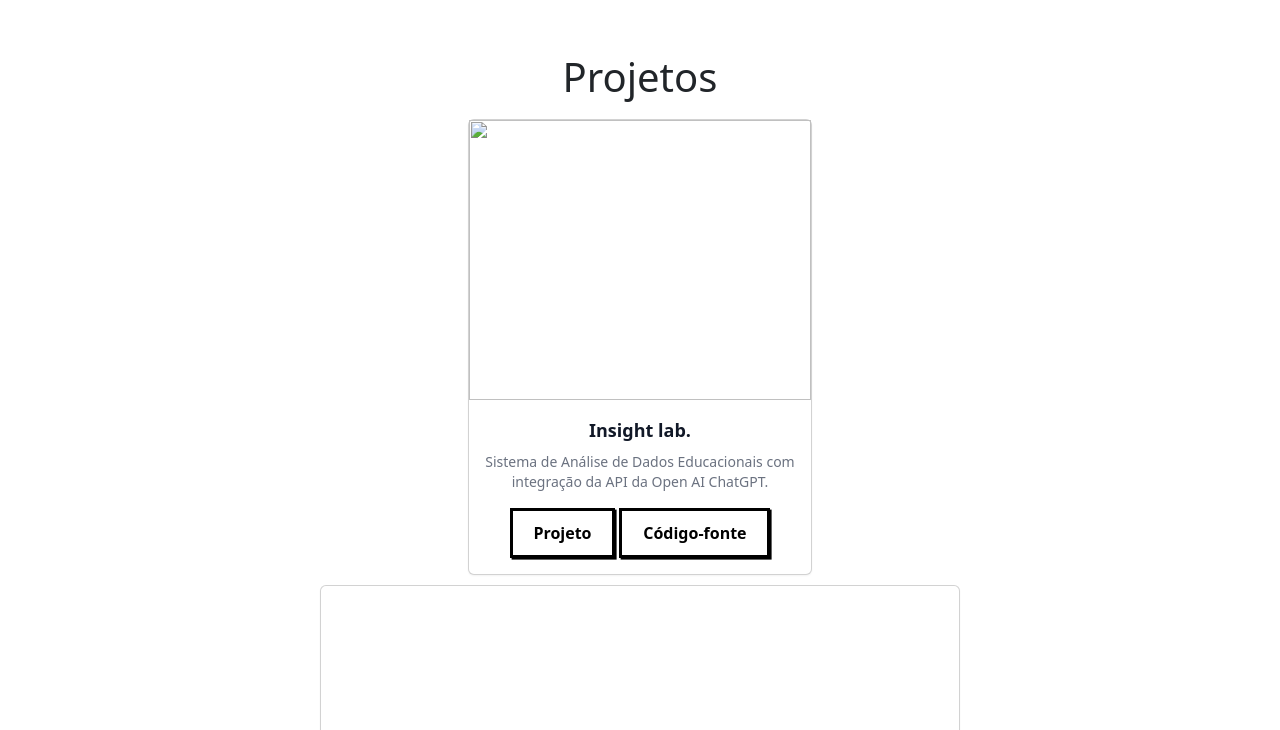
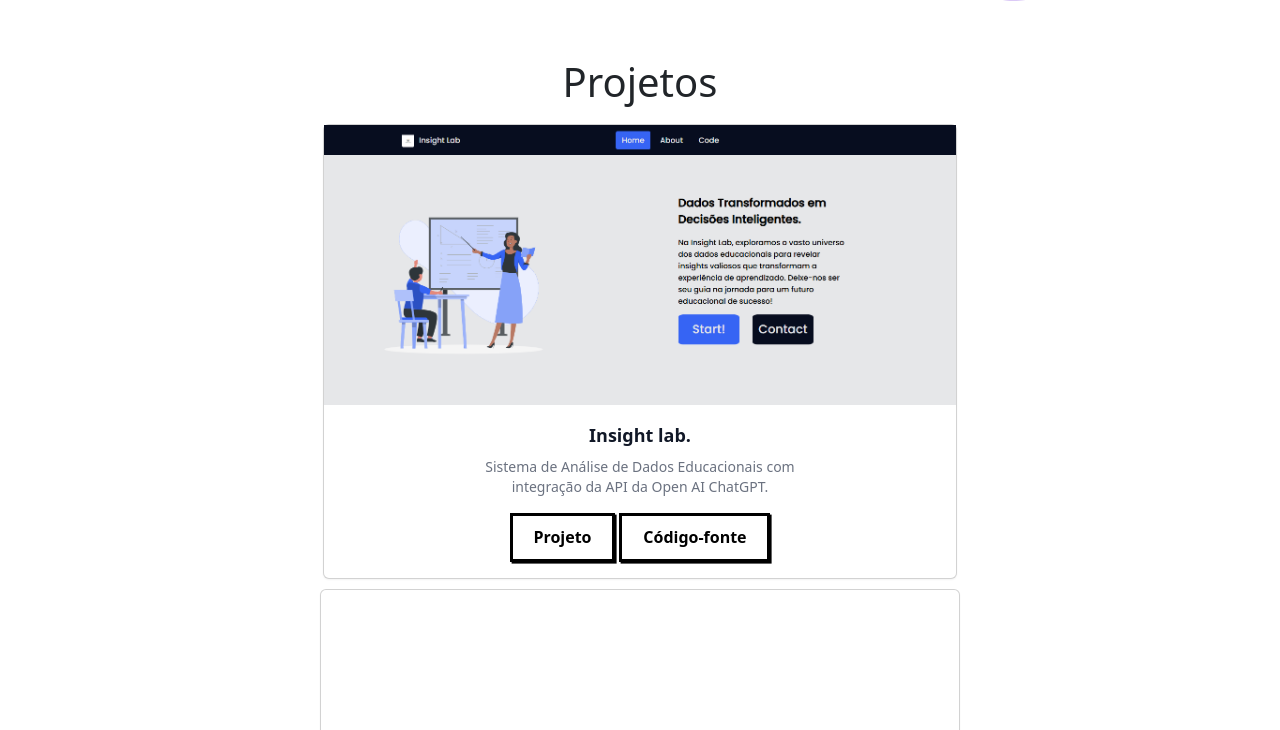
Before and after one commit to Peumariano/Portfolio, a plain HTML site: page index.html in a window 1280 px wide. Shown: the part 1270-2000 px from the top of the page. Drawn offline with nearby package versions, Linux system fonts and the light colour scheme; the site is published under a folder, as on GitHub Pages, so addresses that start at the root find nothing.

Commit message:
update html

```diff
--- a/index.html
+++ b/index.html
@@ -8,7 +8,7 @@
     <link rel="shortcut icon" href="./assets/imagens/favicon.bootstrap.png" type="image/x-icon">
 
     <link rel="stylesheet" href="./css/custom.css">
-    <link rel="stylesheet" href="/css/animation.css">
+    <link rel="stylesheet" href="./css/animation.css">
     <link href="https://cdn.jsdelivr.net/npm/bootstrap@5.3.0-alpha3/dist/css/bootstrap.min.css" rel="stylesheet" integrity="sha384-KK94CHFLLe+nY2dmCWGMq91rCGa5gtU4mk92HdvYe+M/SXH301p5ILy+dN9+nJOZ" crossorigin="anonymous">
   </head>
   <body>
@@ -112,7 +112,7 @@
 
           <div class="card">
             <div class="image">
-              <img src="/assets/imagens/mainScreenshot.png" width="100%" height="100%" alt="">
+              <img src="./assets/imagens/mainScreenshot.png" width="100%" height="100%" alt="">
             </div>
              <div class="content">
                <a href="">
```
